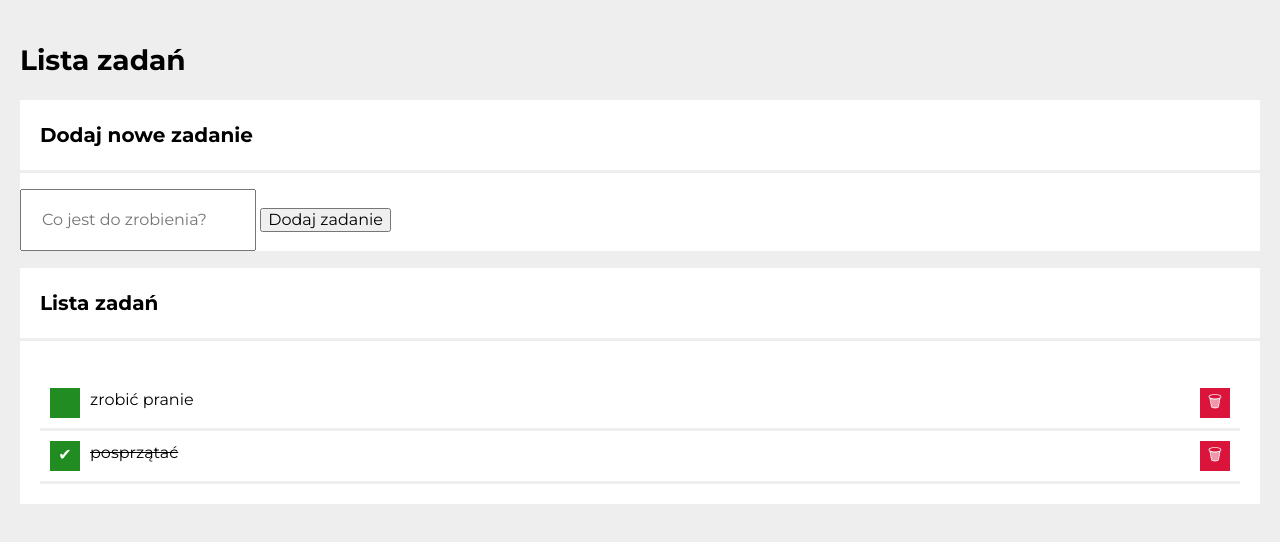
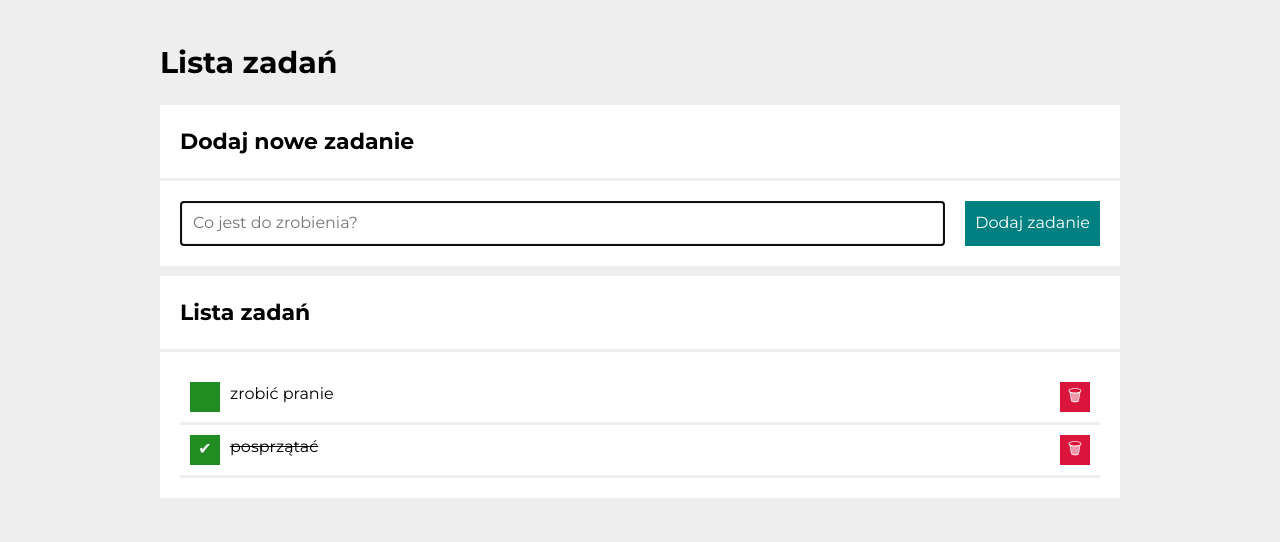
Before and after one commit to maxnatalia/ToDoList, a plain HTML site: page index.html in a window 1280 px wide. Drawn offline with nearby package versions, Linux system fonts and the light colour scheme.

Commit message:
update css

```diff
--- a/css/body.css
+++ b/css/body.css
@@ -3,4 +3,7 @@
     background-color: #eee;
     line-height: 1.5;
     padding: 20px;
+    margin: 0 auto;
+    max-width: 1000px;
+    word-break: break-word;
 }
--- a/css/form.css
+++ b/css/form.css
@@ -1,3 +1,33 @@
+.form {
+    padding: 20px;
+    display: grid;
+    grid-template-columns: 1fr auto;
+    grid-gap: 20px;
+}
+
+@media (max-width: 767px) {
+    .form {
+        grid-template-columns: 1fr;
+    }
+}
+
 .form__input {
-    padding: 20px;
+    padding: 10px;
+    border: 3px solid #eee;
 }
+
+.form__button {
+    border: none;
+    background-color: hsl(180, 100%, 25%);
+    color: #fff;
+    padding: 10px;
+    cursor: pointer;
+}
+
+.form__button:hover {
+    background-color: hsl(180, 100%, 35%);
+}
+
+.form__button:active {
+    background-color: hsl(180, 100%, 45%);
+}
--- a/css/header.css
+++ b/css/header.css
@@ -1,9 +1,12 @@
 .header {
-    font-size: 28px;
+    font-size: 30px;
 }
 
 .header__subHeader {
-    font-size: 20px;
+    font-size: 22px;
     padding: 20px;
-    border-bottom: 3px solid #eee
+    border-bottom: 3px solid #eee;
+    margin-bottom: 0px;
+    margin-top: 10px;
+
 }
--- a/css/list.css
+++ b/css/list.css
@@ -35,6 +35,10 @@
     background-color: hwb(120 13% 35%);
 }
 
+.list__button--done:active {
+    background-color: hwb(120 13% 25%);
+}
+
 .list__button--remove {
     background-color: hsl(348, 83%, 47%);
 }
@@ -42,3 +46,7 @@
 .list__button--remove:hover {
     background-color: hsl(348, 83%, 57%);
 }
+
+.list_button--remove:active {
+    background-color: hsl(348, 83%, 67%);
+}
--- a/index.html
+++ b/index.html
@@ -27,7 +27,7 @@
     <div class="container">
         <h2 class="header__subHeader"> Dodaj nowe zadanie</h2>
         <form class="form js-form">
-            <input class="form__input js-newTask" placeholder="Co jest do zrobienia?">
+            <input class="form__input js-newTask" name="input" placeholder="Co jest do zrobienia?" autofocus>
             <button class="form__button">Dodaj zadanie</button>
         </form>
     </div>
```
